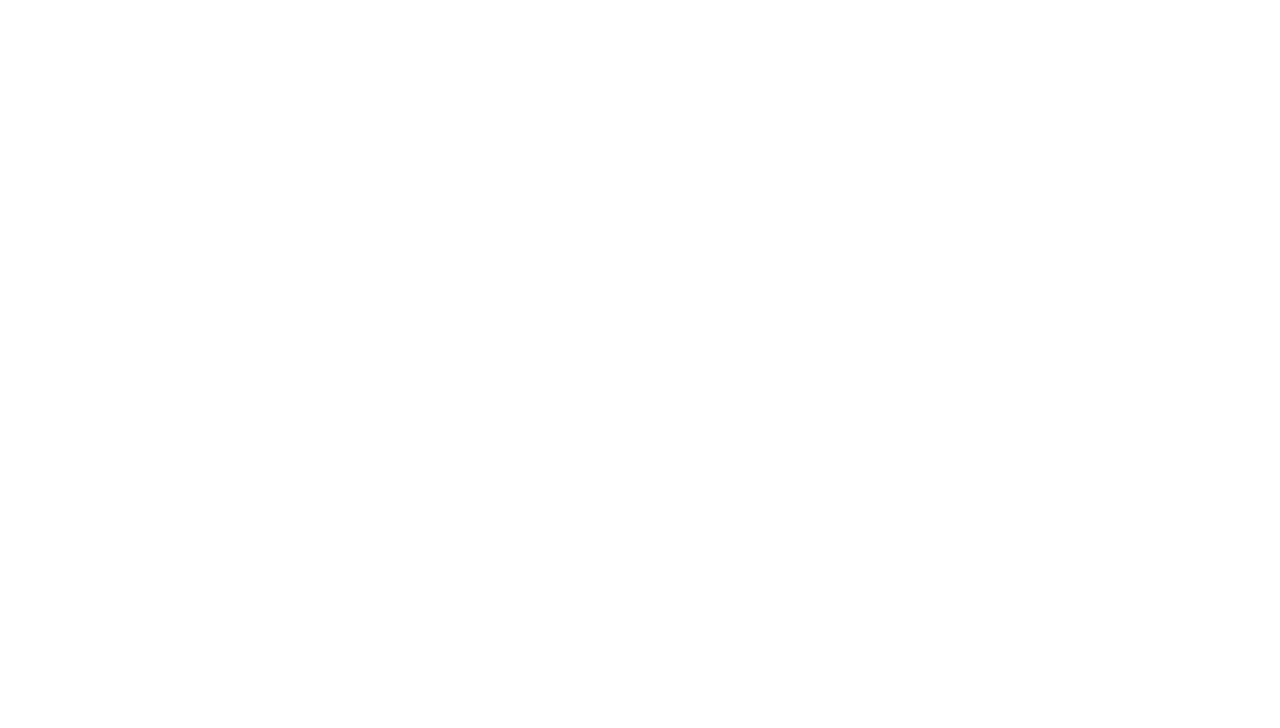
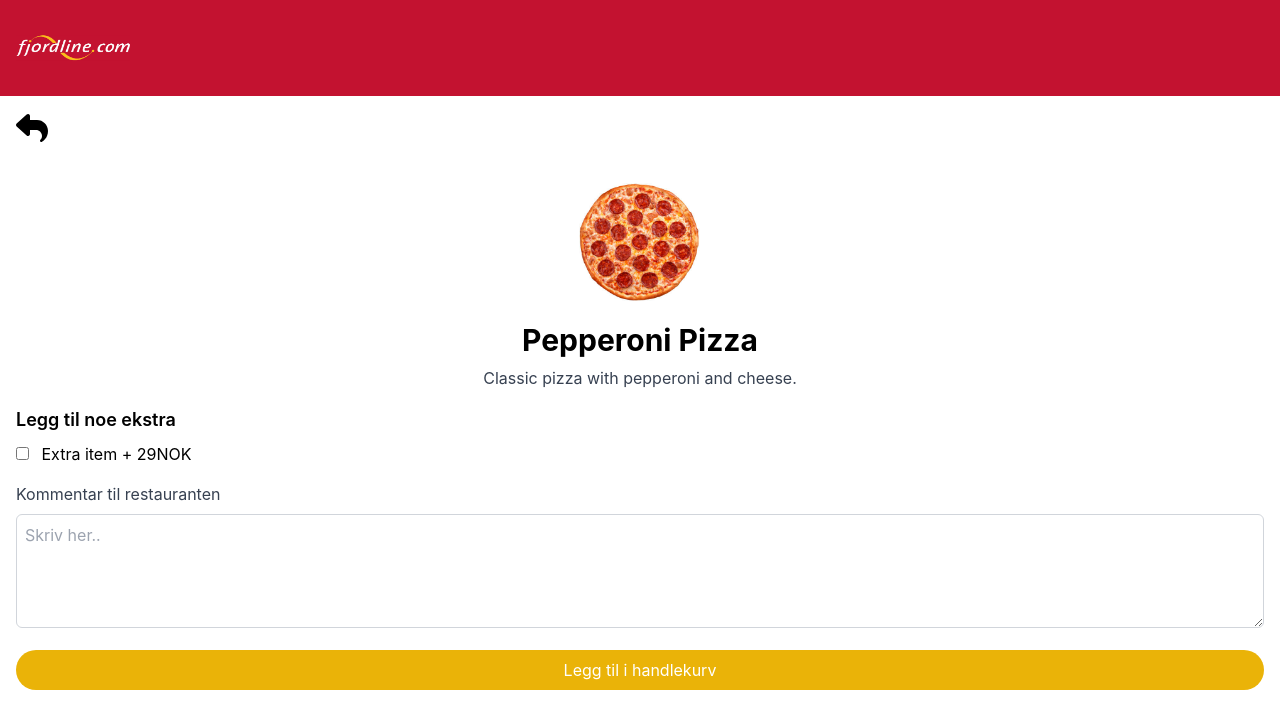
Before and after one commit to LasseOwren/my-project, a React (Create React App) app: page /product/1 in a window 1280 px wide. Before the commit this address had no page. Shown: the top 728 px of the page. Built offline with nearby package versions, Linux system fonts and the light colour scheme.

Commit message:
Fikset meny og produkt sider

```diff
--- a/src/App.js
+++ b/src/App.js
@@ -5,6 +5,7 @@ import LugarEllerBord from './pages/LugarEllerBord';
 import SkrivBordNr from './pages/SkrivBordNr';
 import SkrivLugarNr from './pages/SkrivLugarNr';
 import Menu from './pages/Menu';
+import ProductPage from './pages/ProductPage';
 
 function App() {
   return (
@@ -16,6 +17,7 @@ function App() {
         <Route path="/skriv-bordnr" element={<SkrivBordNr />} />
         <Route path="/skriv-lugarnr" element={<SkrivLugarNr />} />
         <Route path="/menu" element={<Menu />} />
+        <Route path="/product/:id" element={<ProductPage />} />
       </Routes>
     </Router>
   );
--- a/src/Data/Products.js
+++ b/src/Data/Products.js
@@ -1,50 +1,33 @@
-// src/data/products.js
 export const products = {
     Mat: {
         Pizza: [
-        {
-          id: 1,
-          name: "Pepperoni Pizza",
-          description: "Classic pizza with pepperoni and cheese.",
-          img: '/productImages/pepperoni-pizza.jpeg'  // Update the path
-        },
-        // Add more pizza products
+            { id: 1, name: "Pepperoni Pizza", description: "Classic pizza with pepperoni and cheese.", img: "/productImages/pepperoni-pizza.jpeg" },
+            // More pizza products
         ],
         Burgers: [
-        {
-          id: 2,
-          name: "Spicy Burger",
-          description: "Burger with jalapenos and chili.",
-          img: '/productImages/Chicken-Salsa-2336x1040px_product-header-desktop.jpeg'  // Update the path
-        },
-        // Add more burger products
+            { id: 2, name: "Spicy Burger", description: "Burger with jalapenos and chili.", img: "/productImages/Chicken-Salsa-2336x1040px_product-header-desktop.jpeg" },
+            // More burger products
         ],
         Snacks: [
-        {
-          id: 3,
-          name: "Nuggets",
-          description: "Juicy chicken nuggets.",
-          img: '/productImages/mcd-no-mcnuggets_product-header-desktop.jpeg'  // Update the path
-        },
-        // Add more snack products
+            { id: 3, name: "Nuggets", description: "Juicy chicken nuggets.", img: "/productImages/mcd-no-mcnuggets_product-header-desktop.jpeg" },
+            // More snack products
         ],
     },
-    Drinks: [
-      {
-        id: 4,
-        name: "Coca Cola Zero",
-        description: "Refreshing soda without added sugar.",
-        img: '/productImages/Cola-Zero_2336x1040px_product-header-desktop.jpeg'  // Update the path
+    Drinks: {
+        Beverages: [
+            { id: 4, name: "Coca Cola Zero", description: "Refreshing soda without added sugar.", img: "/productImages/Cola-Zero_2336x1040px_product-header-desktop.jpeg" },
+            // More drinks
+        ],
+        IcedCoffee: [
+            { id: 5, name: "Iced Coffee", description: "Nydeleg kald kaffe med smaker av kaffe og iskald melk. Serveres med is.", img: "/productImages/ice-coffee.jpeg" },
+            // More iced coffee
+        ]
     },
-      // Add more drinks
-    ],
-    Alkohol: [
-      {
-        id: 5,
-        name: "White Russian",
-        description: "Famous Russian cocktail",
-        img: '/productImages/__opt__aboutcom__coeus__resources__content_migration__liquor__2017__12__20073201__white-russian-720x720-article-cbe4b9a832c64f8da0bb09407caefa7f.jpg'  // Update the path
+    Alkohol: {
+        Cocktails: [
+            { id: 6, name: "White Russian", description: "Famous Russian cocktail", img: "/productImages/__opt__aboutcom__coeus__resources__content_migration__liquor__2017__12__20073201__white-russian-720x720-article-cbe4b9a832c64f8da0bb09407caefa7f.jpg" },
+            { id: 7, name: "Amaretto Sour", description: "Set og syrleg iskal drink. Serveres med is.", img: "/productImages/amaretto-sour.jpeg" },
+            // More alkohol products
+        ]
     },
-      // Add more alkohol products
-    ],
 };
--- a/src/pages/Menu.js
+++ b/src/pages/Menu.js
@@ -10,13 +10,22 @@ const Menu = () => {
     const navigate = useNavigate();
 
     const renderProducts = (items) => {
+        if (!Array.isArray(items)) {
+            return <div>No products available</div>;
+        }
+
         return items.map((item) => (
             <div key={item.id} className="product-card bg-white shadow-md rounded-lg p-6 mb-6 flex items-center">
                 <img src={item.img} alt={item.name} className="w-28 h-28 object-cover mr-6 rounded-md" />
                 <div>
                     <h3 className="text-xl font-bold mb-2">{item.name}</h3>
                     <p className="text-gray-600 mb-4">{item.description}</p>
-          <button className="bg-yellow-500 text-white py-2 px-6 rounded-full hover:bg-yellow-600">Bestill</button>
+                    <button
+                        className="bg-yellow-500 text-white py-2 px-6 rounded-full hover:bg-yellow-600"
+                        onClick={() => navigate(`/product/${item.id}`)}
+                    >
+                        Bestill
+                    </button>
                 </div>
             </div>
         ));
@@ -25,7 +34,7 @@ const Menu = () => {
     const renderSubcategories = (subcategories) => {
         return Object.keys(subcategories).map((subCategory) => (
             <div key={subCategory} className="mb-8">
-        <h2 className="text-2xl font-bold mb-6">{subCategory}</h2>
+                {category === 'Mat' && <h2 className="text-2xl font-bold mb-6">{subCategory}</h2>}
                 {renderProducts(subcategories[subCategory])}
             </div>
         ));
@@ -42,7 +51,6 @@ const Menu = () => {
                     onClick={() => navigate('/')} // Navigates to the home page when the icon is clicked
                 />
             </div>
-      {/* Highlight Offers Section */}
             <div className="highlight-offer mb-6 px-4">
                 <img src="/productImages/offer.png" alt="Special Offer" className="w-full rounded-lg" />
             </div>
@@ -52,7 +60,7 @@ const Menu = () => {
                 <button className={`px-4 py-2 ${category === 'Alkohol' ? 'border-b-2 border-black font-bold' : ''}`} onClick={() => setCategory('Alkohol')}>Bar</button>
             </nav>
             <div className="products p-4">
-        {category === 'Mat' ? renderSubcategories(products.Mat) : renderProducts(products[category])}
+                {renderSubcategories(products[category])}
             </div>
             <footer className="fixed bottom-0 left-0 right-0 bg-red-600 text-white flex justify-between items-center p-4">
                 <div className="flex items-center">
--- /dev/null
+++ b/src/pages/ProductPage.js
@@ -0,0 +1,145 @@
+import React, { useContext } from 'react';
+import { useParams, useNavigate } from 'react-router-dom';
+import { products } from '../Data/Products';
+import CabinContext from '../components/CabinContext';
+import Header from '../components/Header';
+import { FontAwesomeIcon } from '@fortawesome/react-fontawesome';
+import { faReply } from '@fortawesome/free-solid-svg-icons';
+
+const ProductPage = () => {
+  const { id } = useParams();
+  const navigate = useNavigate();
+  const { cabinOrTable } = useContext(CabinContext);
+
+  function findProductById(id) {
+    for (let category in products) {
+      for (let subcategory in products[category]) {
+        if (Array.isArray(products[category][subcategory])) {
+          const item = products[category][subcategory].find(p => p.id === parseInt(id, 10));
+          if (item) return { ...item, category, subcategory };
+        }
+      }
+    }
+    return null;
+  }
+
+  const product = findProductById(id);
+
+  if (!product) return <div>Product not found</div>;
+
+  const renderOptions = () => {
+    if (product.category === 'Mat' && product.subcategory === 'Burgers') {
+      return (
+        <>
+          <h3 className="text-lg font-semibold mb-2">Allergener?</h3>
+          <div className="mb-4">
+            <label className="block mb-2">
+              <input type="radio" name="allergen" value="glutenfritt" className="mr-2" /> Glutenfritt brød
+            </label>
+            <label className="block mb-2">
+              <input type="radio" name="allergen" value="beyond" className="mr-2" /> Beyond burger
+            </label>
+          </div>
+          <h3 className="text-lg font-semibold mb-2">Legg til noe ekstra</h3>
+          <div className="mb-4">
+            <label className="block mb-2">
+              <input type="checkbox" name="extra" value="guacamole" className="mr-2" /> Guacamole + 29NOK
+            </label>
+            <label className="block mb-2">
+              <input type="checkbox" name="extra" value="pommes" className="mr-2" /> Pommes frites + 39NOK
+            </label>
+            <label className="block mb-2">
+              <input type="checkbox" name="extra" value="cheese" className="mr-2" /> Chili cheese + 39NOK
+            </label>
+            <label className="block mb-2">
+              <input type="checkbox" name="extra" value="coca-cola" className="mr-2" /> Coca-cola + 29NOK
+            </label>
+            <label className="block mb-2">
+              <input type="checkbox" name="extra" value="milkshake" className="mr-2" /> Milkshake + 35NOK
+            </label>
+          </div>
+        </>
+      );
+    } else if (product.category === 'Drinks' && product.subcategory === 'IcedCoffee') {
+      return (
+        <>
+          <h3 className="text-lg font-semibold mb-2">Velg melk</h3>
+          <div className="mb-4">
+            <label className="block mb-2">
+              <input type="radio" name="milk" value="lettmelk" className="mr-2" /> Lettmelk
+            </label>
+            <label className="block mb-2">
+              <input type="radio" name="milk" value="helmelk" className="mr-2" /> Helmelk
+            </label>
+            <label className="block mb-2">
+              <input type="radio" name="milk" value="havremelk" className="mr-2" /> Havremelk
+            </label>
+            <label className="block mb-2">
+              <input type="radio" name="milk" value="soyamelk" className="mr-2" /> Soyamelk
+            </label>
+          </div>
+        </>
+      );
+    } else if (product.category === 'Alkohol') {
+      return (
+        <>
+          <p className="text-sm text-gray-600 mb-4">Obs: Man må være over 18 år for å bestille denne varen, om du ikke er over 18 år og man velger å gå videre blir varen ikke refundert</p>
+          <h3 className="text-lg font-semibold mb-2">Legg til noe ekstra</h3>
+          <div className="mb-4">
+            <label className="block mb-2">
+              <input type="checkbox" name="extra" value="nøtter" className="mr-2" /> Nøtter + 39NOK
+            </label>
+            <label className="block mb-2">
+              <input type="checkbox" name="extra" value="chips" className="mr-2" /> Chips + 29NOK
+            </label>
+            <label className="block mb-2">
+              <input type="checkbox" name="extra" value="nachos" className="mr-2" /> Nachos m/dip + 59NOK
+            </label>
+          </div>
+        </>
+      );
+    } else {
+      return (
+        <>
+          <h3 className="text-lg font-semibold mb-2">Legg til noe ekstra</h3>
+          <div className="mb-4">
+            <label className="block mb-2">
+              <input type="checkbox" name="extra" value="extra-item" className="mr-2" /> Extra item + 29NOK
+            </label>
+          </div>
+        </>
+      );
+    }
+  };
+
+  return (
+    <div className="product-page">
+      <Header />
+      <FontAwesomeIcon
+        icon={faReply}
+        className="m-4 cursor-pointer text-black"
+        size="2x"
+        onClick={() => navigate(-1)}
+      />
+      <div className="p-4">
+        <div className="text-center">
+          <img src={product.img} alt={product.name} className="w-32 h-32 object-cover mx-auto mb-4" />
+          <h1 className="text-3xl font-bold mb-2">{product.name}</h1>
+          <p className="text-gray-700 mb-4">{product.description}</p>
+        </div>
+        {renderOptions()}
+        <div className="mt-4">
+          <label className="block text-gray-700 mb-2" htmlFor="comment">
+            Kommentar til restauranten
+          </label>
+          <textarea id="comment" name="comment" rows="4" className="w-full p-2 border border-gray-300 rounded-md" placeholder="Skriv her.."></textarea>
+        </div>
+        <button className="bg-yellow-500 text-white py-2 px-6 rounded-full hover:bg-yellow-600 mt-4 w-full">
+          Legg til i handlekurv
+        </button>
+      </div>
+    </div>
+  );
+};
+
+export default ProductPage;
```
Also changed, not shown: public/productImages/amaretto-sour.jpeg (added), public/productImages/ice-coffee.jpeg (renamed from public/productImages/Latte-McCafe_product-header-desktop.jpeg). Lines whose indentation alone changed are shown as unchanged.
